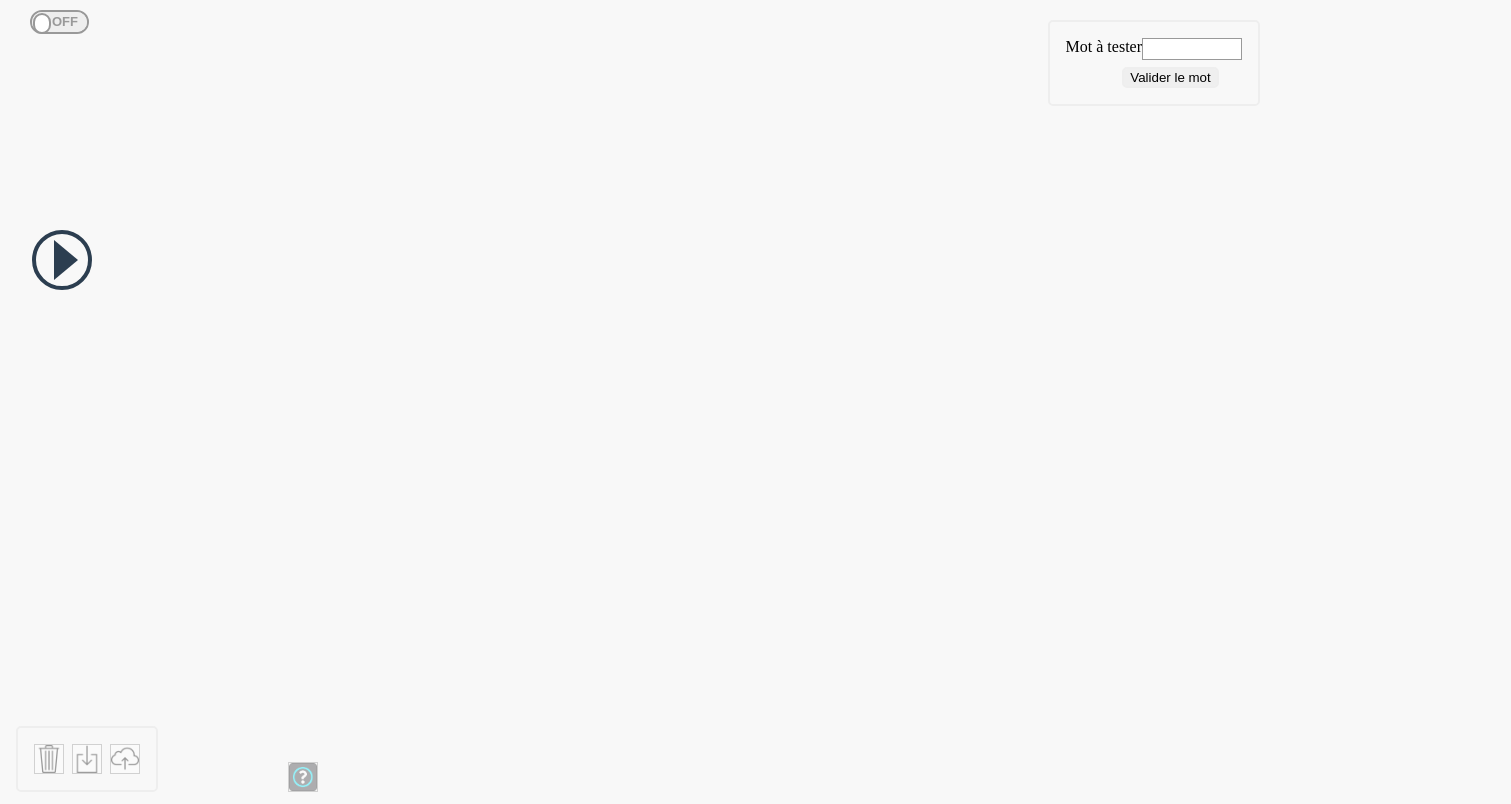
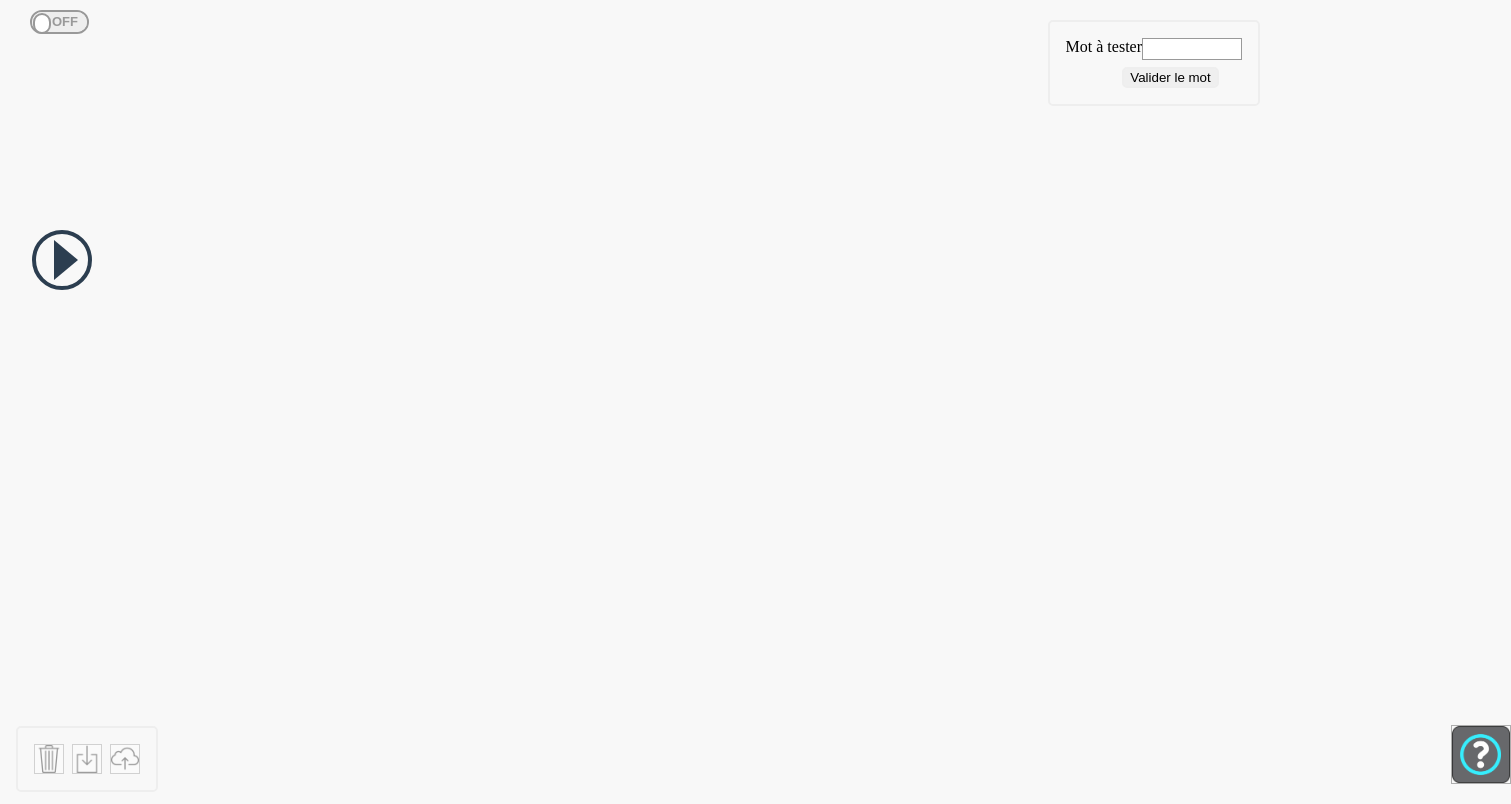
Before and after one commit to AntoinePichon/Edition-Visualisation-of-Automatons, a website: page client.html in a window 1280 px wide. Shown: the whole page, 1511 px wide, since content can reach past the window. Drawn offline with nearby package versions, Linux system fonts and the light colour scheme; files that its build step writes are made by us from their sources; no server answers; files whose address does not match are found by name.

Commit message:
Update Autoviz.css

```diff
--- a/public/style/Autoviz.css
+++ b/public/style/Autoviz.css
@@ -90,14 +90,14 @@ box-shadow: inset 12px 0 0 0 #f9f9f9;
   position: absolute;
   bottom: 0;
   left: 0;
-  margin-bottom: 0.5em;
-  margin-left: 18em;
+  margin-bottom: 1em;
+  margin-left: 90.7em;
 
 }
 
 #helpbox input{
-  width: 30px;
-  opacity: 0.4;
+  width: 60px;
+  opacity: 0.78;
 }
 
 #helpbox input:hover{
```
